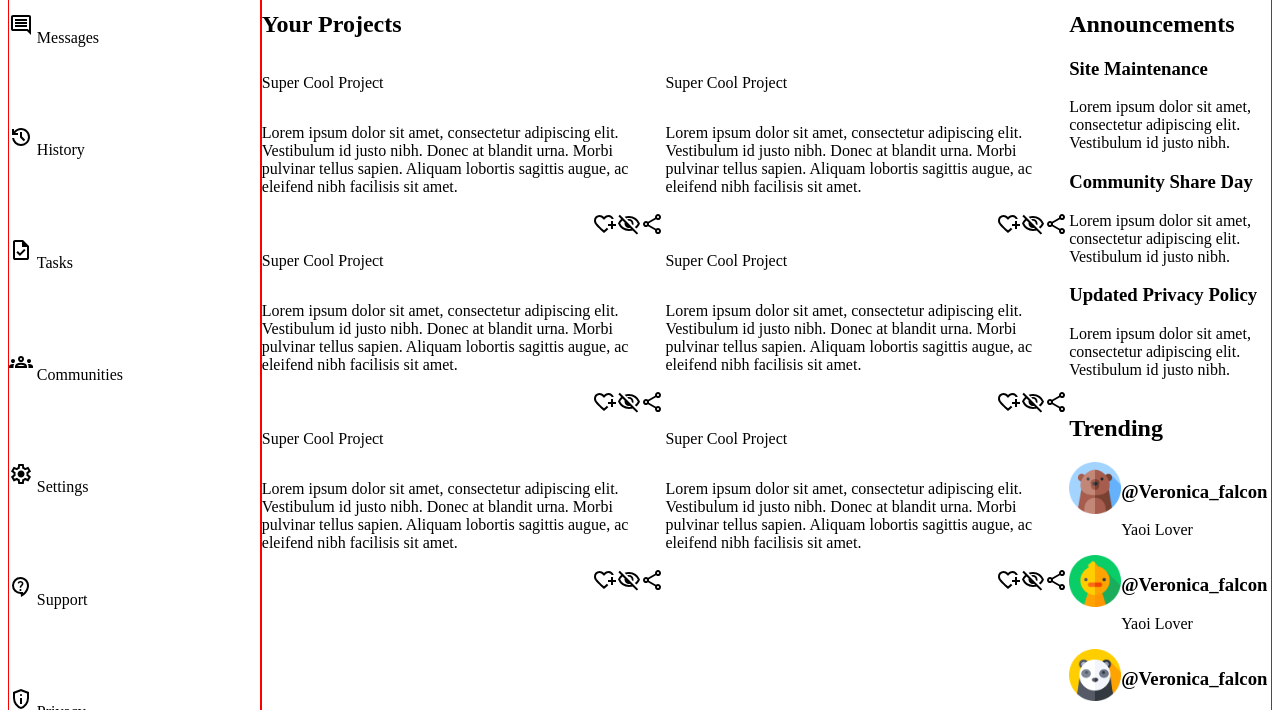
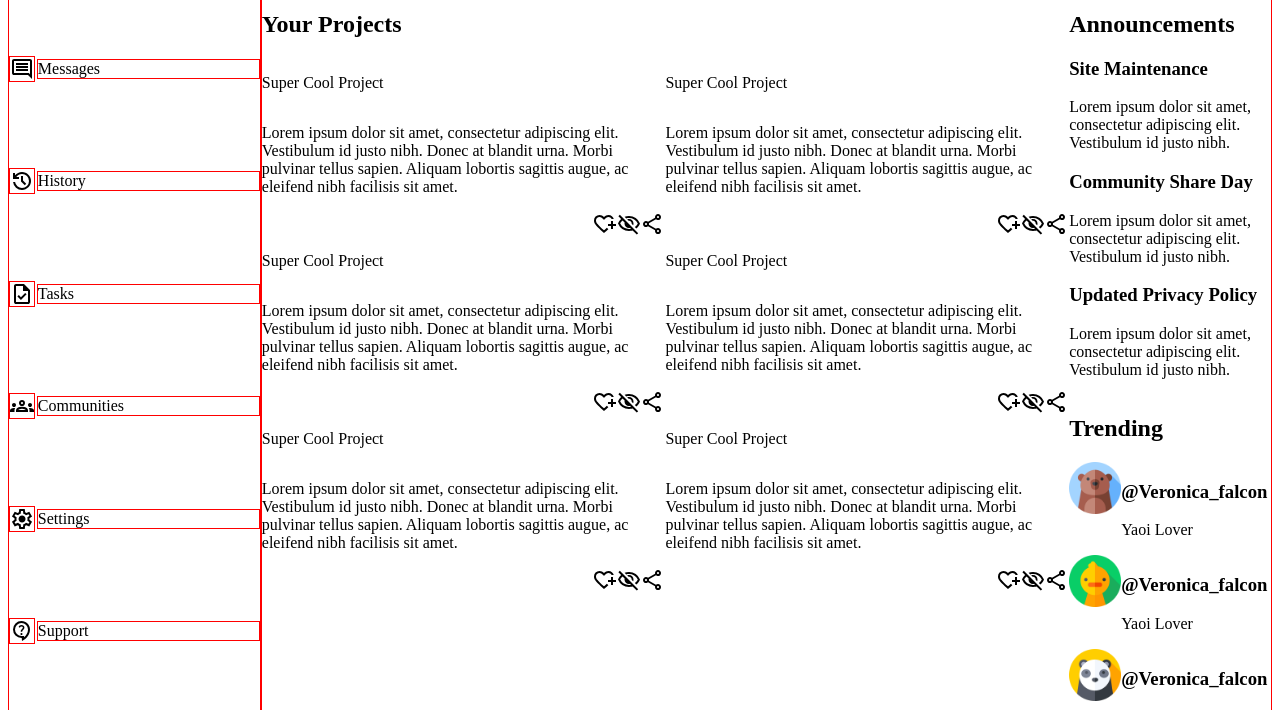
Before and after one commit to JuanPabloCC/dashboard, a plain HTML site: page index.html in a window 1280 px wide. Shown: the part 221-931 px from the top of the page. Drawn offline with Linux system fonts and the light colour scheme.

Commit message:
feat: center align items in sidebar

```diff
--- a/styles.css
+++ b/styles.css
@@ -12,6 +12,11 @@
     grid-row: 1 / 3;
     display: grid;
     grid-template-columns: 1fr 8fr;
+    align-items: center;
+}
+
+.sidebar > * {
+    border: solid 1px red;
 }
 
 .search-bar-container {
```
